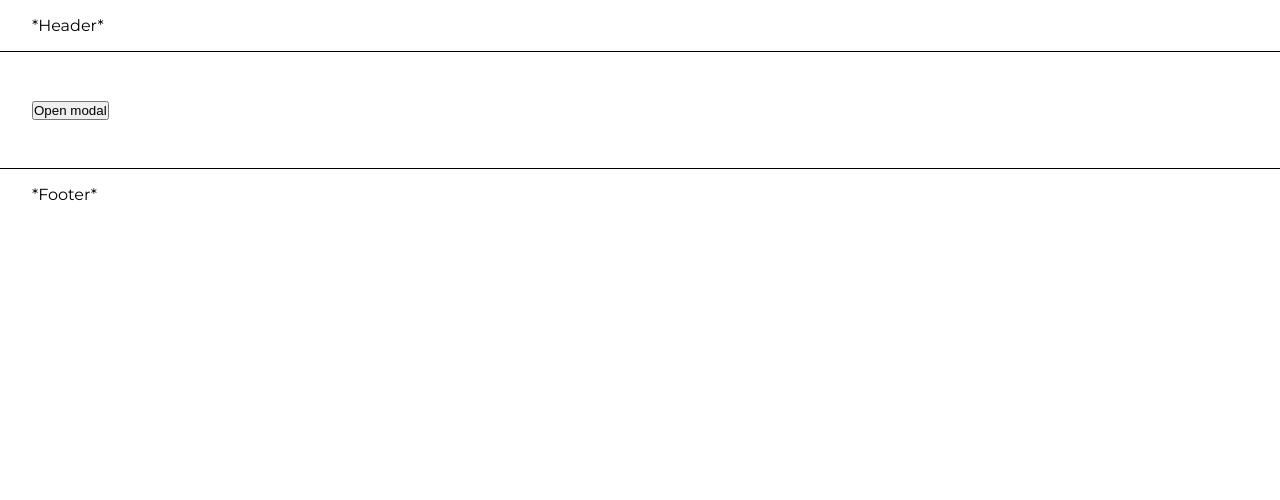
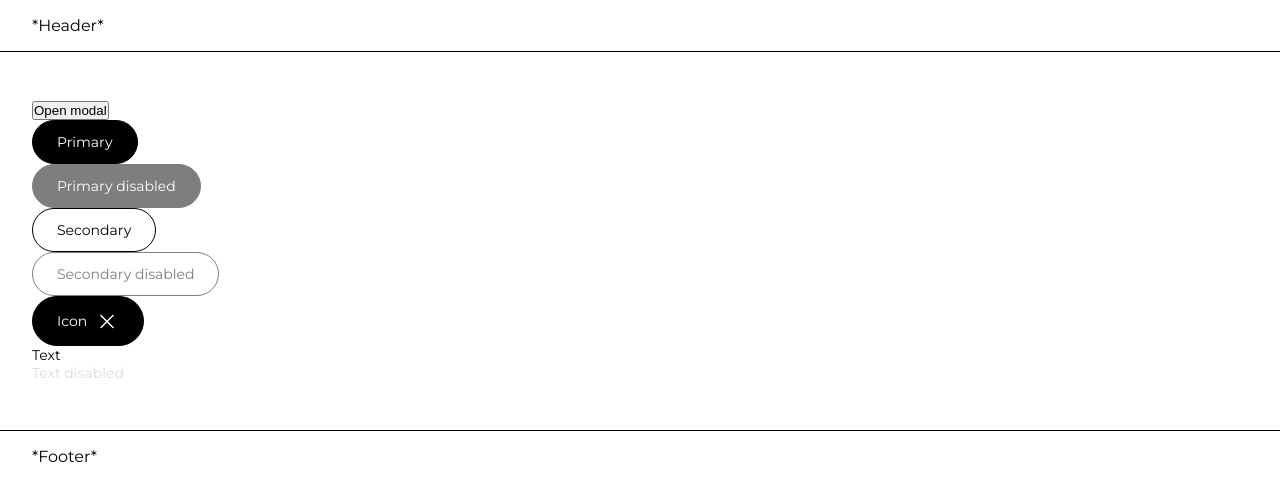
Before and after one commit to lleballex/lleballex-ui, a Next.js app: page / in a window 1280 px wide. Shown: the top 500 px of the page. Built offline with nearby package versions, Linux system fonts and the light colour scheme.

Commit message:
Add button

```diff
--- a/src/assets/css/config.scss
+++ b/src/assets/css/config.scss
@@ -88,6 +88,13 @@ $transition: $transition-duration cubic-bezier(0.51, 0.92, 0.24, 1.15);
   font-size: 16px;
 }
 
+@mixin paragraph-2 {
+  font-family: 'Montserrat';
+  font-style: normal;
+  font-weight: 400;
+  font-size: 14px;
+}
+
 // layout
 
 @mixin content {
--- a/src/components/main/Home/Home.tsx
+++ b/src/components/main/Home/Home.tsx
@@ -1,10 +1,12 @@
 import HomeModal from './HomeModal'
+import HomeButton from './HomeButton'
 import styles from './Home.module.scss'
 
 export default function Home() {
   return (
     <div className={styles.container}>
       <HomeModal />
+      <HomeButton />
     </div>
   )
 }
--- /dev/null
+++ b/src/components/main/Home/HomeButton/HomeButton.tsx
@@ -0,0 +1,24 @@
+import Button from '@/components/ui/Button'
+import Icon from '@/components/ui/Icon'
+
+export default function HomeButton() {
+  return (
+    <div>
+      <Button type="primary">Primary</Button>
+      <Button type="primary" disabled>
+        Primary disabled
+      </Button>
+      <Button type="secondary">Secondary</Button>
+      <Button type="secondary" disabled>
+        Secondary disabled
+      </Button>
+      <Button type="primary">
+        <span>Icon</span> <Icon icon="times" />
+      </Button>
+      <Button type="text">Text</Button>
+      <Button type="text" disabled>
+        Text disabled
+      </Button>
+    </div>
+  )
+}
--- /dev/null
+++ b/src/components/main/Home/HomeButton/index.ts
@@ -0,0 +1,3 @@
+import HomeButton from './HomeButton'
+
+export default HomeButton
--- /dev/null
+++ b/src/components/ui/Button/Button.module.scss
@@ -0,0 +1,79 @@
+@import '@/assets/css/config';
+
+.button {
+  @include paragraph-2;
+
+  display: flex;
+  align-items: center;
+  gap: 8px;
+  padding: 12px 24px;
+  border-radius: 100px;
+  background: none;
+  border: 1px solid $black;
+  transition: $transition;
+
+  &:not(:disabled) {
+    cursor: pointer;
+  }
+
+  &.primary {
+    background: $black;
+    color: $white;
+
+    :global(.icon) {
+      stroke: $white;
+    }
+
+    &:not(:disabled):hover {
+      background: $white;
+      color: $black;
+
+      :global(.icon) {
+        stroke: $black;
+      }
+    }
+  }
+
+  &.secondary {
+    background: $white;
+    color: $black;
+
+    :global(.icon) {
+      stroke: $black;
+    }
+
+    &:not(:disabled):hover {
+      background: $black;
+      color: $white;
+
+      :global(.icon) {
+        stroke: $white;
+      }
+    }
+  }
+
+  &.text {
+    position: relative;
+    padding: 0;
+    border: none;
+
+    &:after {
+      content: '';
+      position: absolute;
+      top: calc(100% + 4px);
+      height: 1px;
+      left: 0;
+      right: 100%;
+      background: $black;
+      transition: $transition;
+    }
+
+    &:not(:disabled):hover:after {
+      right: 0;
+    }
+  }
+
+  &:disabled {
+    opacity: 0.5;
+  }
+}
--- /dev/null
+++ b/src/components/ui/Button/Button.tsx
@@ -0,0 +1,34 @@
+import { ButtonHTMLAttributes, MouseEventHandler, ReactNode } from 'react'
+import classNames from 'classnames'
+import styles from './Button.module.scss'
+
+interface Props {
+  children?: ReactNode
+  className?: string
+  type?: 'primary' | 'secondary' | 'text'
+  disabled?: boolean
+  htmlType?: ButtonHTMLAttributes<HTMLButtonElement>['type']
+  onClick?: MouseEventHandler<HTMLButtonElement>
+}
+
+export default function Button({
+  children,
+  className,
+  type = 'primary',
+  disabled,
+  htmlType = 'button',
+  onClick,
+}: Props) {
+  // TODO: loading
+
+  return (
+    <button
+      className={classNames(styles.button, styles[type], className)}
+      disabled={disabled}
+      type={htmlType}
+      onClick={onClick}
+    >
+      {children}
+    </button>
+  )
+}
--- /dev/null
+++ b/src/components/ui/Button/index.ts
@@ -0,0 +1,3 @@
+import Button from './Button'
+
+export default Button
--- a/src/components/ui/Icon/Icon.module.scss
+++ b/src/components/ui/Icon/Icon.module.scss
@@ -7,5 +7,6 @@
 
   path {
     stroke: inherit;
+    transition: $transition;
   }
 }
--- a/src/components/ui/Icon/Icon.tsx
+++ b/src/components/ui/Icon/Icon.tsx
@@ -12,7 +12,10 @@ interface Props {
 }
 
 export default function Icon({ icon, className, onClick }: Props) {
-  const args = { className: classNames(styles.icon, className), onClick } as any
+  const args = {
+    className: classNames('icon', styles.icon, className),
+    onClick,
+  } as any
 
   if (icon === 'times') {
     return <TimesIcon {...args} />
```
